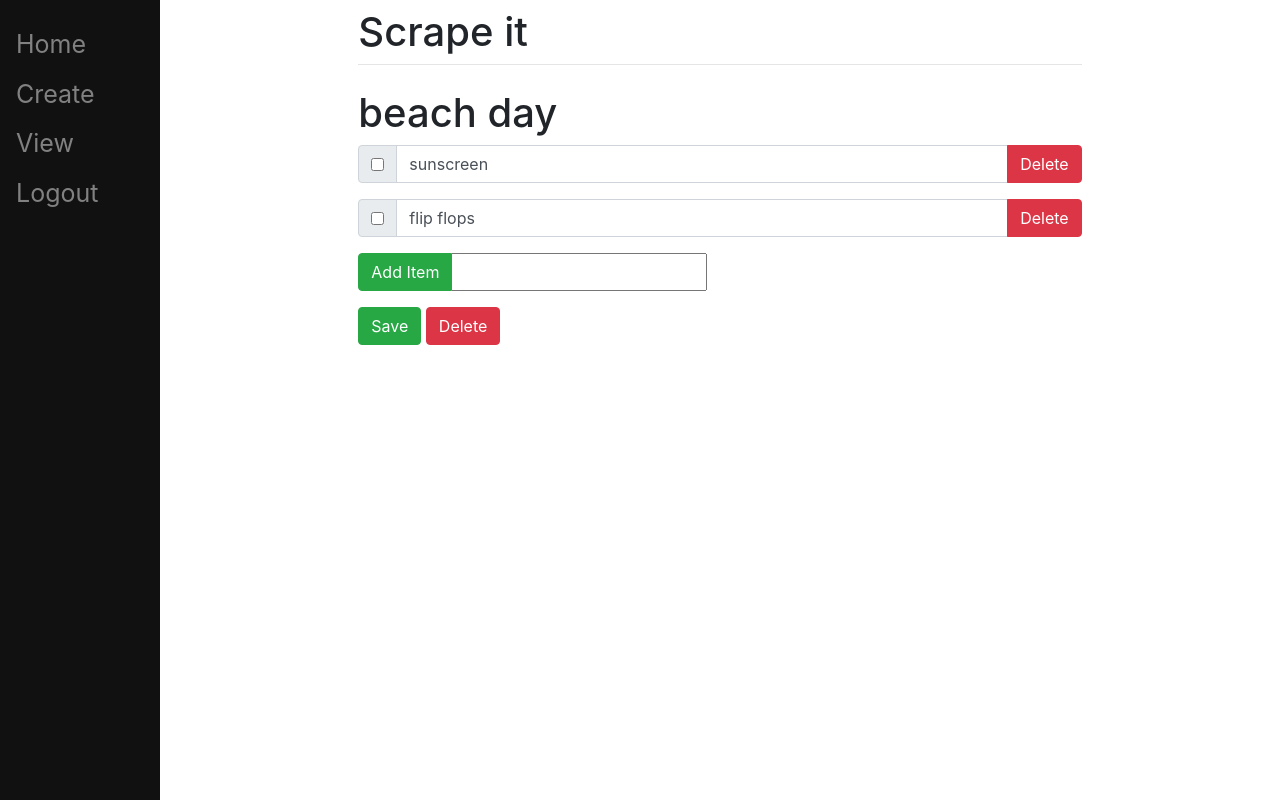
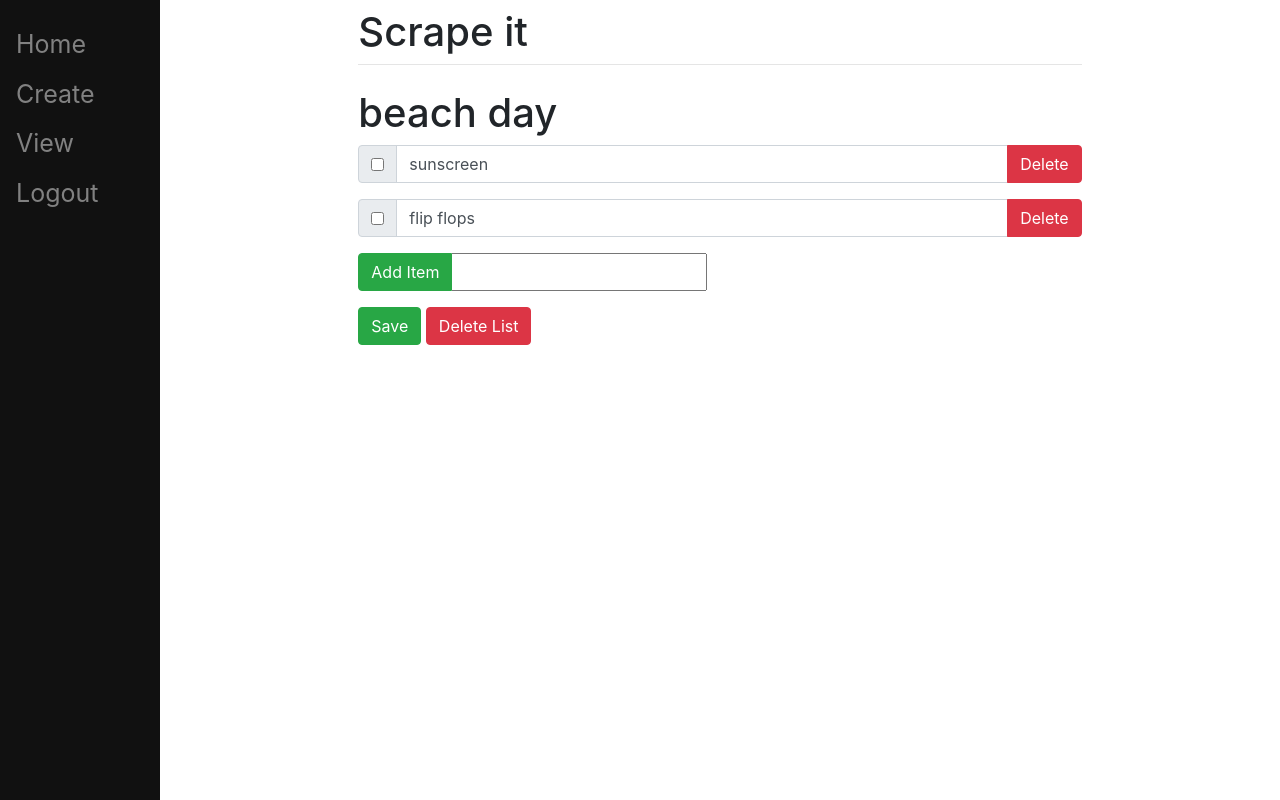
Before and after one commit to gabbypinto/web-scraping, a Django app: page /23 in a window 1280 px wide. Run offline with Django 3.2, Linux system fonts and the light colour scheme; a user stored in the database is signed in; data comes from the database, SQL or seed files in the repository; both versions use the stored data as it was after the commit; some libraries are stand-ins or nearby versions.

Commit message:
button label

```diff
--- a/webscrape/scrape/templates/scrape/list.html
+++ b/webscrape/scrape/templates/scrape/list.html
@@ -30,6 +30,6 @@
         <input type = "text", name="new">
     </div>
     <button type = "submit", name="save", value="save", class="btn btn-success">Save</button>
-    <button class="btn btn-danger" type="submit" name="deleteList" value="deleteList">Delete</button>
+    <button class="btn btn-danger" type="submit" name="deleteList" value="deleteList">Delete List</button>
   </form>
 {% endblock %}
--- a/webscrape/scrape/views.py
+++ b/webscrape/scrape/views.py
@@ -63,7 +63,4 @@ def create(request):
 def view(request):
     return render(request, "scrape/view.html")
 
-#def deleteList(request):
-#    ls = ShoppingList.objects.get(id=id)
-
 #def renameItem(request):
```
Also changed, not shown: webscrape/db.sqlite3.
